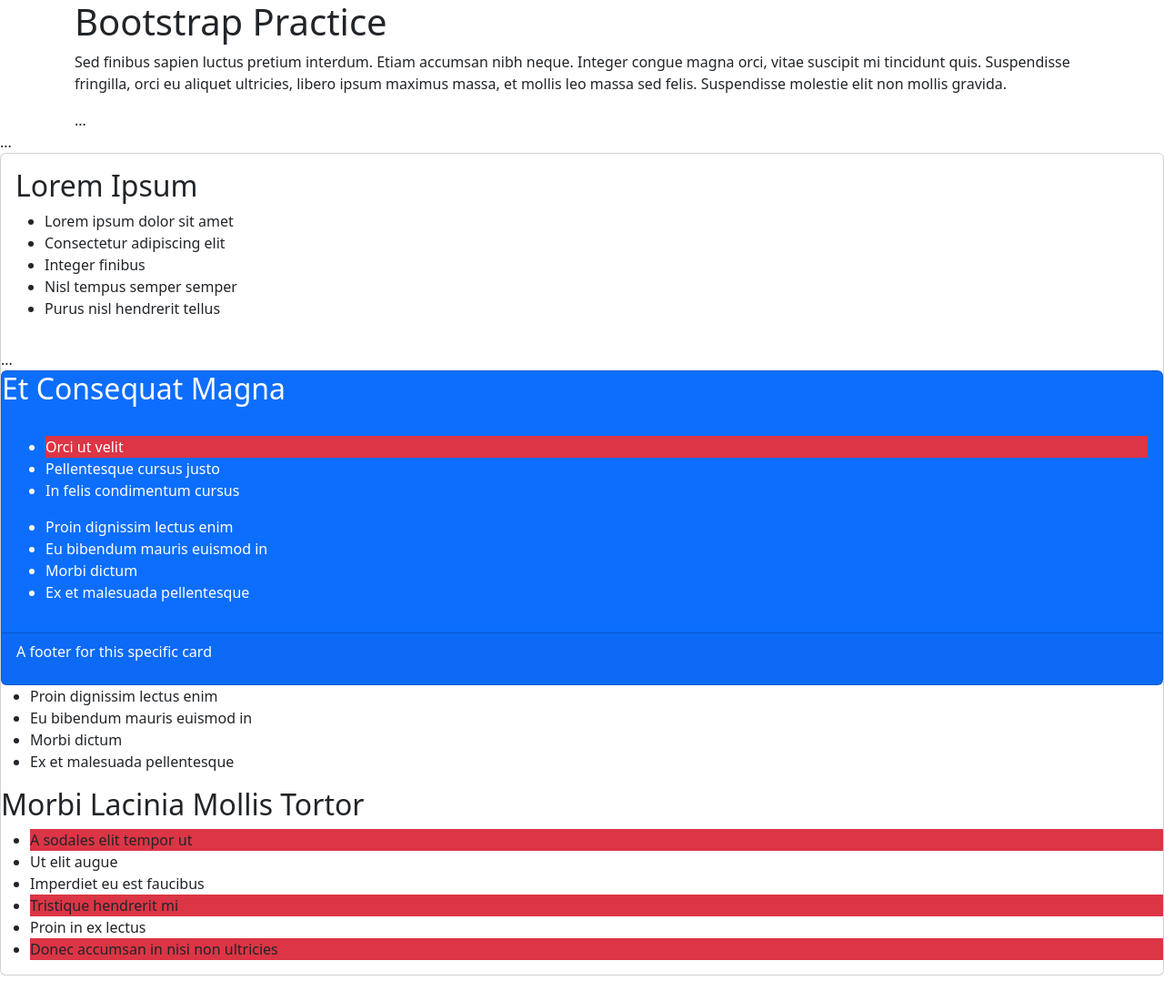
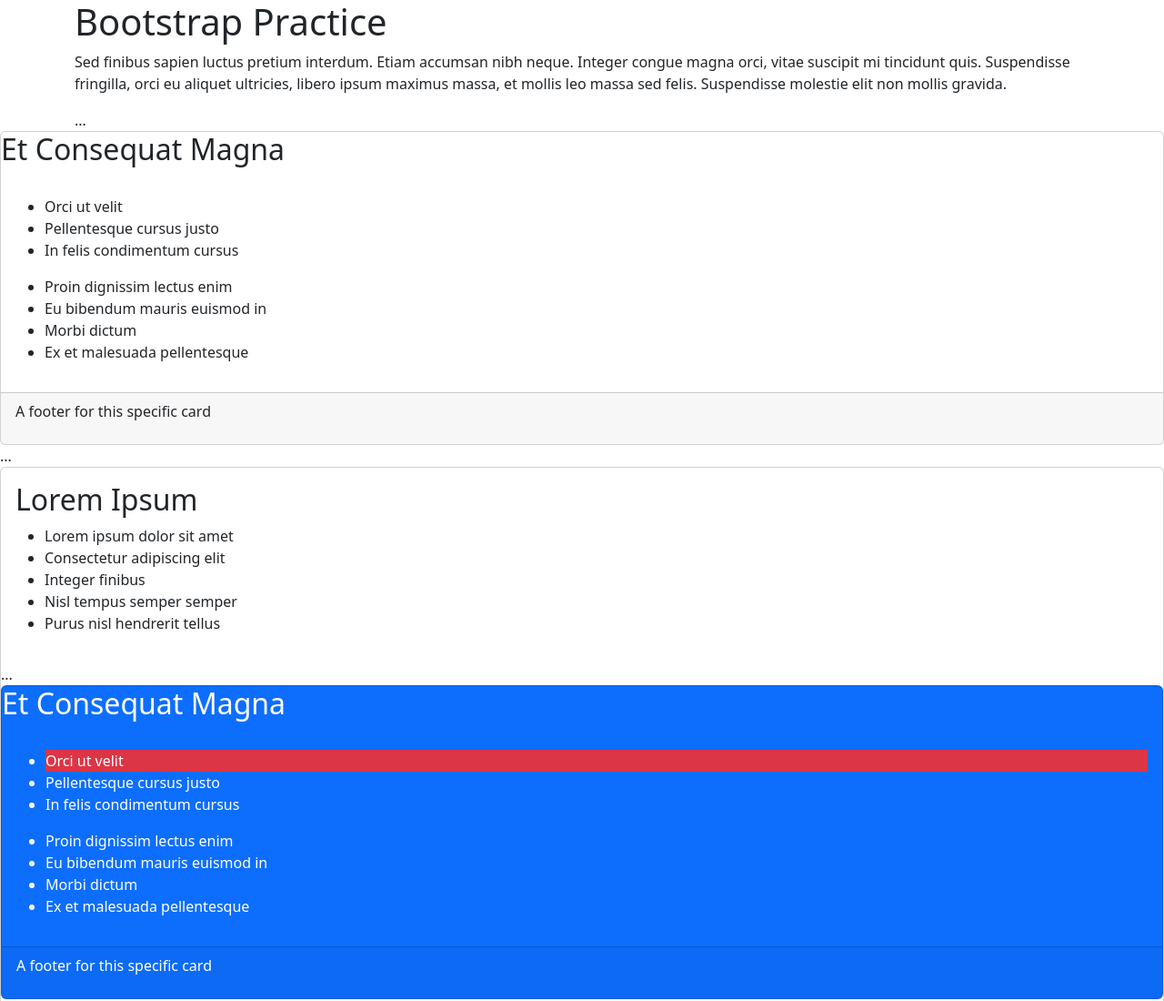
Before and after one commit to mngaruiya/Bootstrap, a plain HTML site: page index.html in a window 1280 px wide. Shown: the top 1100 px of the page at 91% size. Before the commit the page ends 1072 px from the top, so only its background shows below. Drawn offline with Linux system fonts and the light colour scheme.

Commit message:
added Card Title & Card Footer

```diff
--- a/index.html
+++ b/index.html
@@ -13,6 +13,28 @@
           </div>
           ...
         </div>
+
+        <div class="card">
+            <div class="card-title">
+                <h2>Et Consequat Magna</h2>
+            </div>
+            <div class="card-body">
+              <ul>
+                <li>Orci ut velit</li>
+                <li>Pellentesque cursus justo</li>
+                <li>In felis condimentum cursus</li>
+              </ul>
+              <ul>
+                <li>Proin dignissim lectus enim</li>
+                <li>Eu bibendum mauris euismod in</li>
+                <li>Morbi dictum</li>
+                <li>Ex et malesuada pellentesque</li>
+              </ul>
+            </div>
+            <div class="card-footer">
+              <p>A footer for this specific card</p>
+            </div>
+       </div>
 
         ...
         <div class="card">
```
